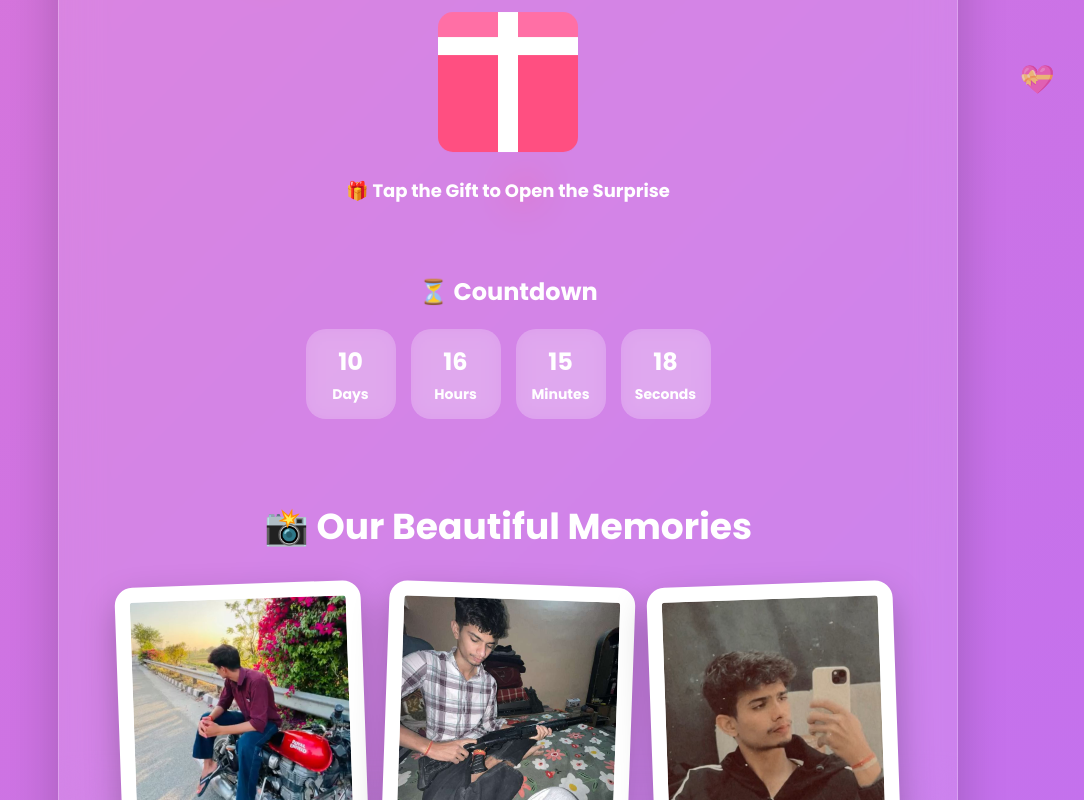
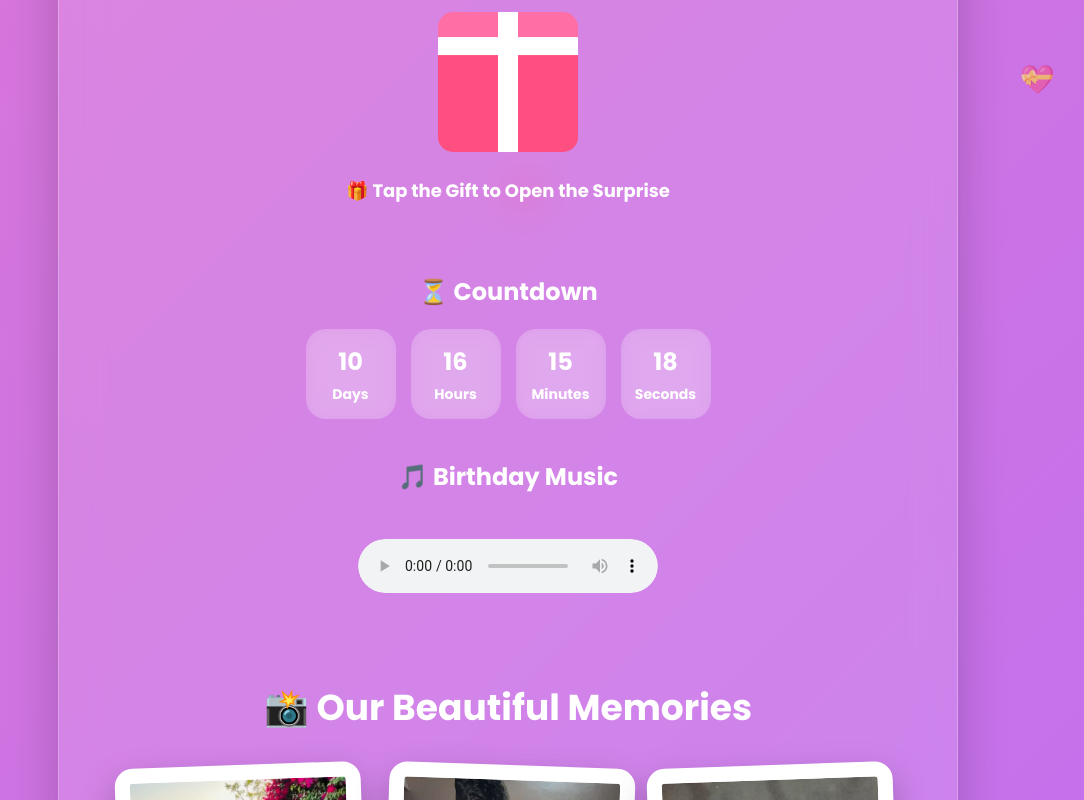
Before and after one commit to gamernetzone/birthday-website, a React (Vite) app: page / in a window 1280 px wide. Shown: the part 397-1197 px from the top of the page, without its empty margins (132-1216 px from the left). Built offline with nearby package versions, Linux system fonts and the light colour scheme.

Commit message:
Simplify music player

```diff
--- a/src/components/Hero.jsx
+++ b/src/components/Hero.jsx
@@ -63,7 +63,7 @@ function Hero() {
         )}
 
        <Countdown />
-{/* <MusicPlayer /> */}
+<MusicPlayer />
 <Gallery />
 <Letter />
 <Cake />
--- a/src/components/MusicPlayer.jsx
+++ b/src/components/MusicPlayer.jsx
@@ -1,21 +1,9 @@
-import { FaMusic } from "react-icons/fa";
-
 function MusicPlayer() {
-  const handlePlay = () => {
-    document.getElementById("audio").play();
-  };
-
   return (
     <div className="music-player">
-      <h3>
-        <FaMusic /> Birthday Music
-      </h3>
+      <h3>🎵 Birthday Music</h3>
 
-      <button onClick={handlePlay}>
-        ▶️ Play Music
-      </button>
-
-      <audio id="audio" loop>
+      <audio controls>
         <source src="/birthday.mp3" type="audio/mpeg" />
         Your browser does not support audio.
       </audio>
```
